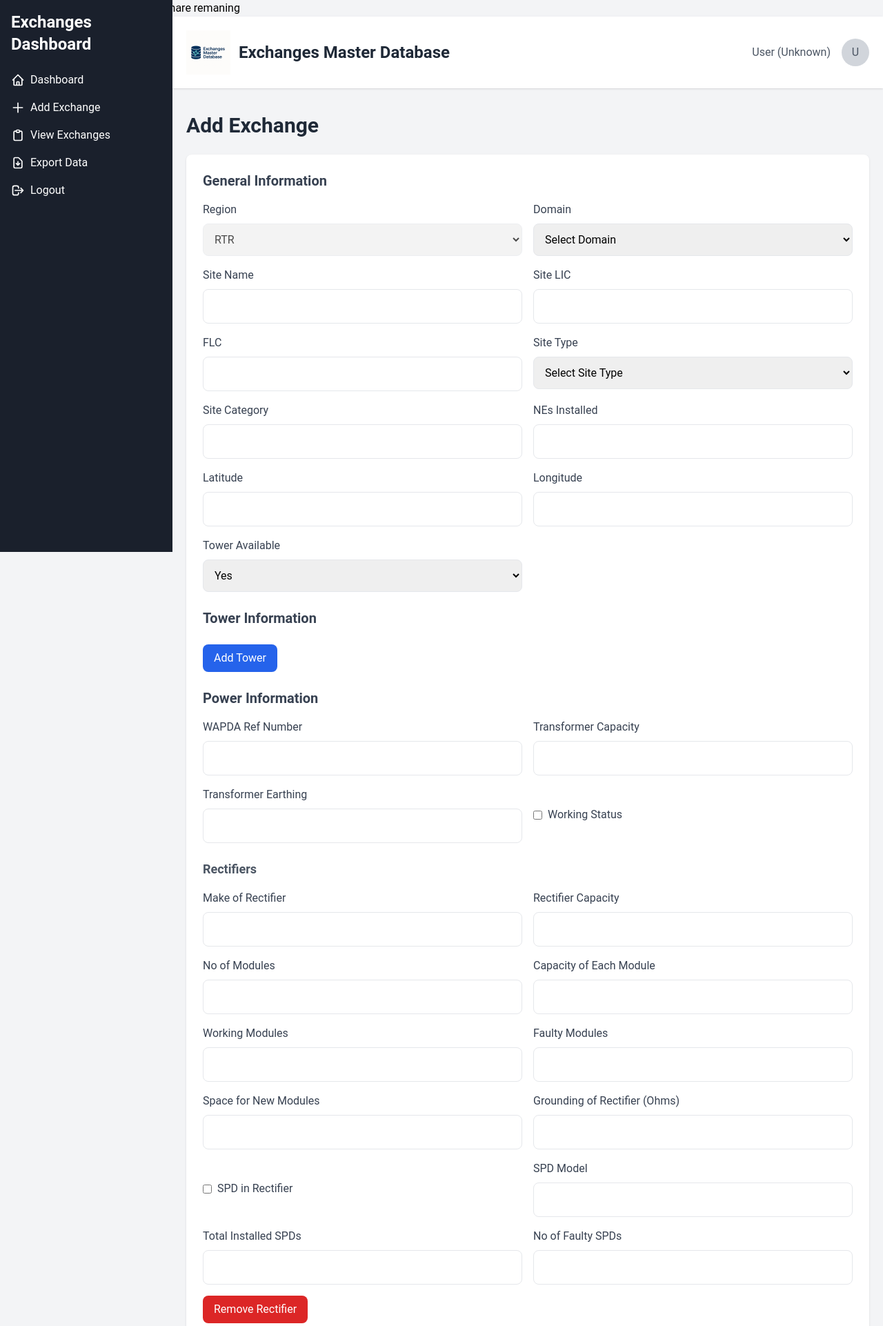
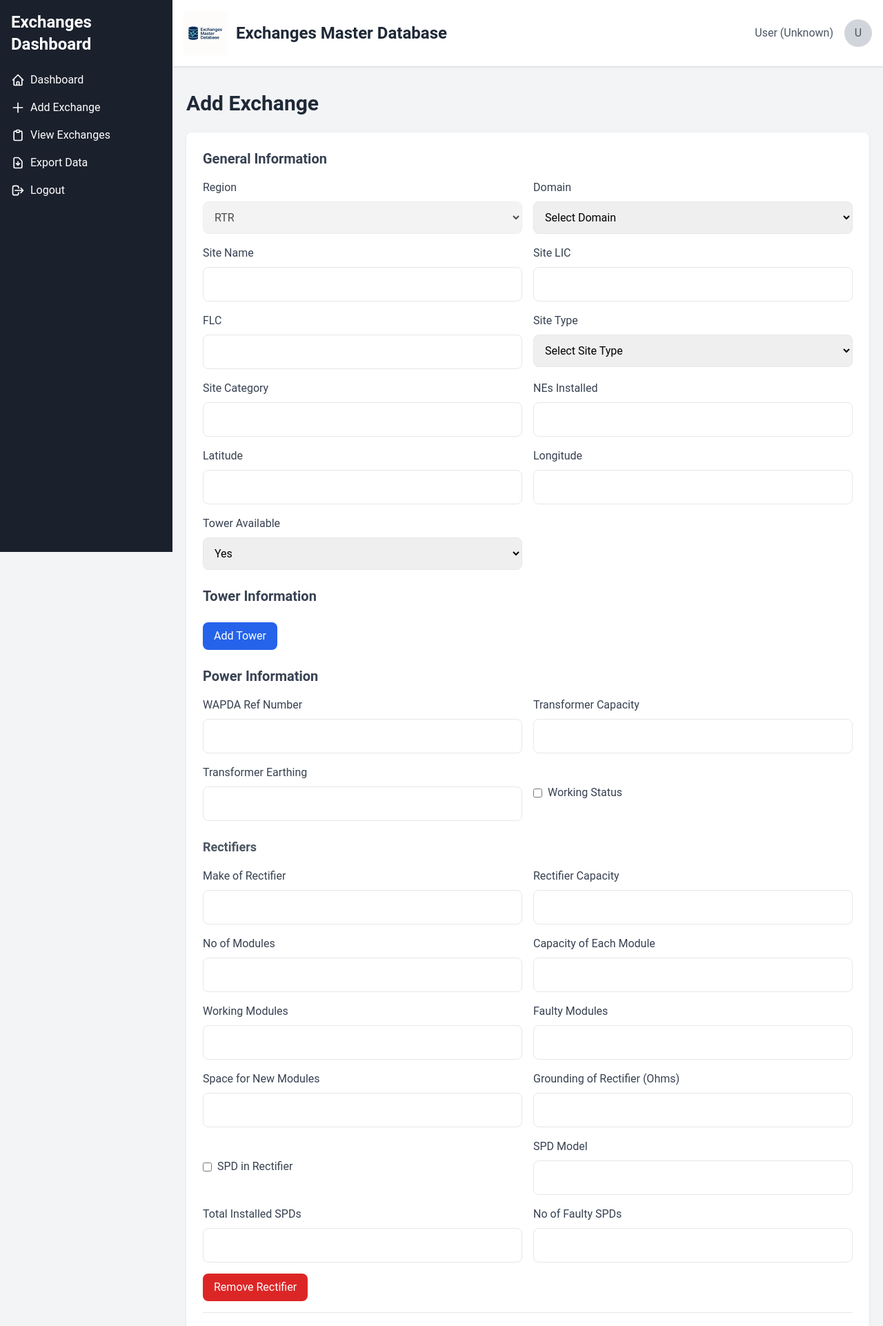
Before and after one commit to emdportal/emdportal, a Flask app: template templates/add.html in a window 1280 px wide. Shown: the top 1922 px of the page at 69% size. Run offline with Flask 3, Linux system fonts and the light colour scheme; the template is opened without the code that fills it, so the values that code supplies are empty; parts of the project's set-up code (start-up, migrations or seed data) failed here and were passed over; some libraries are stand-ins or nearby versions.

Commit message:
hahh
Signed-off-by: itsXRP <itsxrproms@gmail.com>

```diff
--- a/templates/add.html
+++ b/templates/add.html
@@ -1,5 +1,3 @@
-you provided code till that please share remaning
-
 {% extends "base.html" %}
 
 {% block title %}
```
